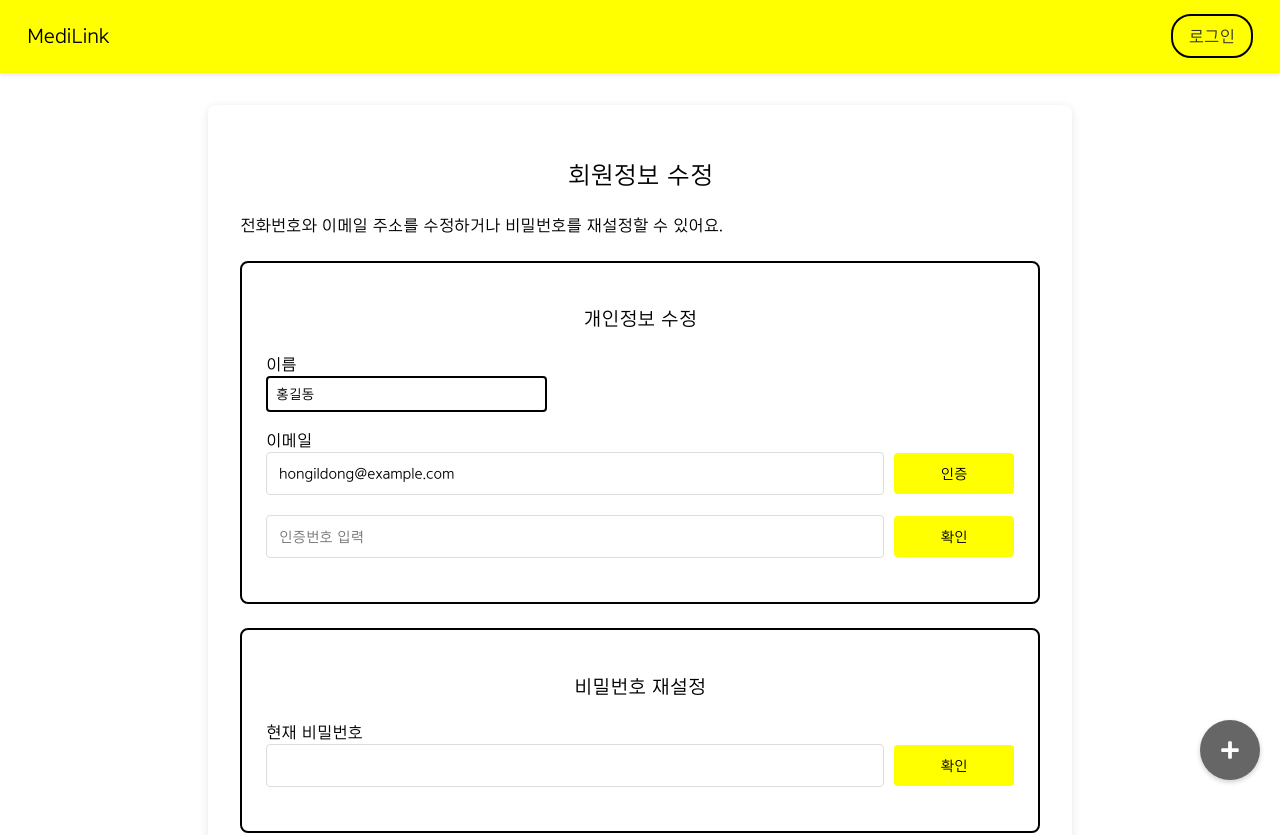
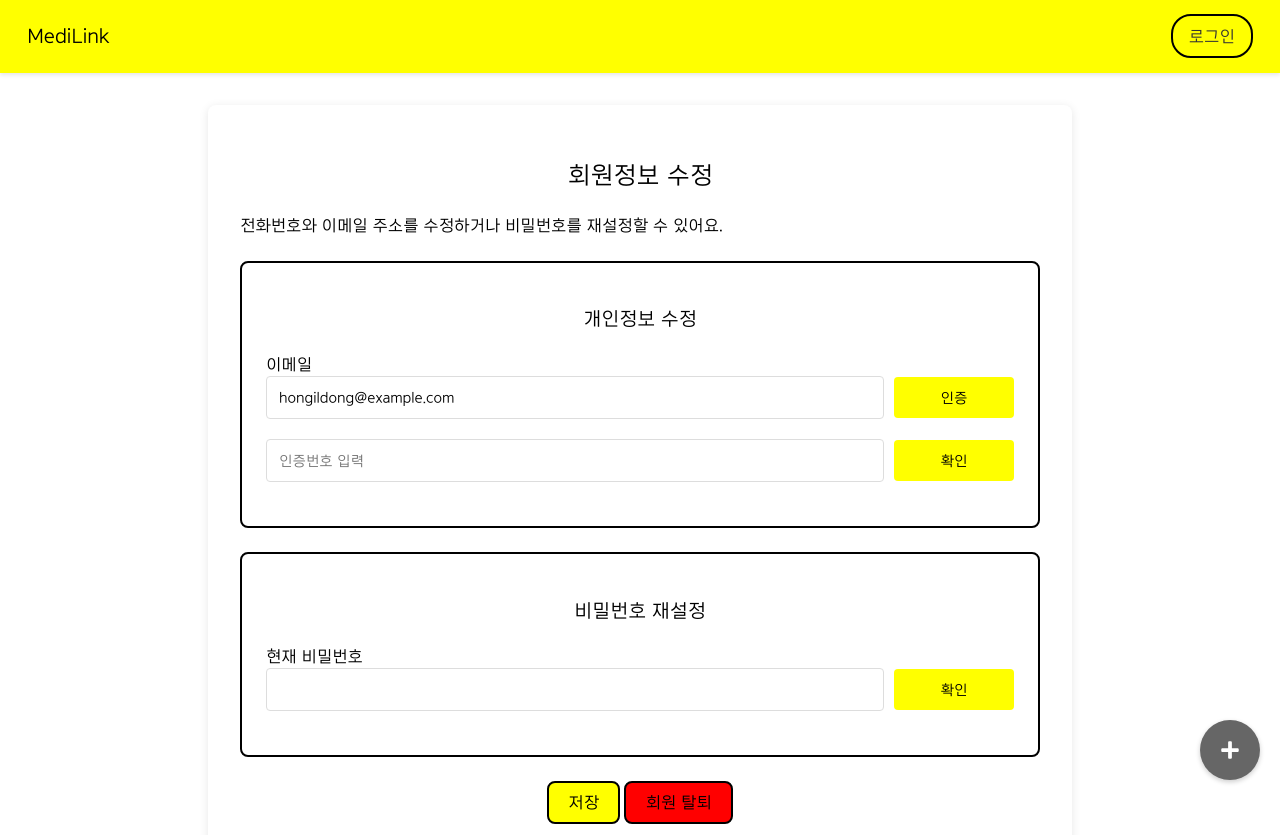
Before and after one commit to davJ-star/hanwha-ieum-seongwook, a React (Vite) app in the folder frontend/my-react-app/: page /MemberInfo in a window 1280 px wide. Shown: the top 835 px of the page. Built offline with nearby package versions, Linux system fonts and the light colour scheme.

Commit message:
refactor: Simplify PersonalInfoSection by removing unused InputField for name
*이름빼고 회원 수정정*

```diff
--- a/frontend/my-react-app/src/pages/MemberInfo.tsx
+++ b/frontend/my-react-app/src/pages/MemberInfo.tsx
@@ -126,12 +126,7 @@ const PersonalInfoSection = ({
   <section className="section" aria-labelledby="personalInfoTitle">
     <h3 id="personalInfoTitle">개인정보 수정</h3>
     <div role="form">
-      <InputField
-        id="nameLabel"
-        label="이름"
-        value={name}
-        onChange={onNameChange}
-      />
+
       <label id="emailLabel">
         이메일
         <div className="input-group">
```
